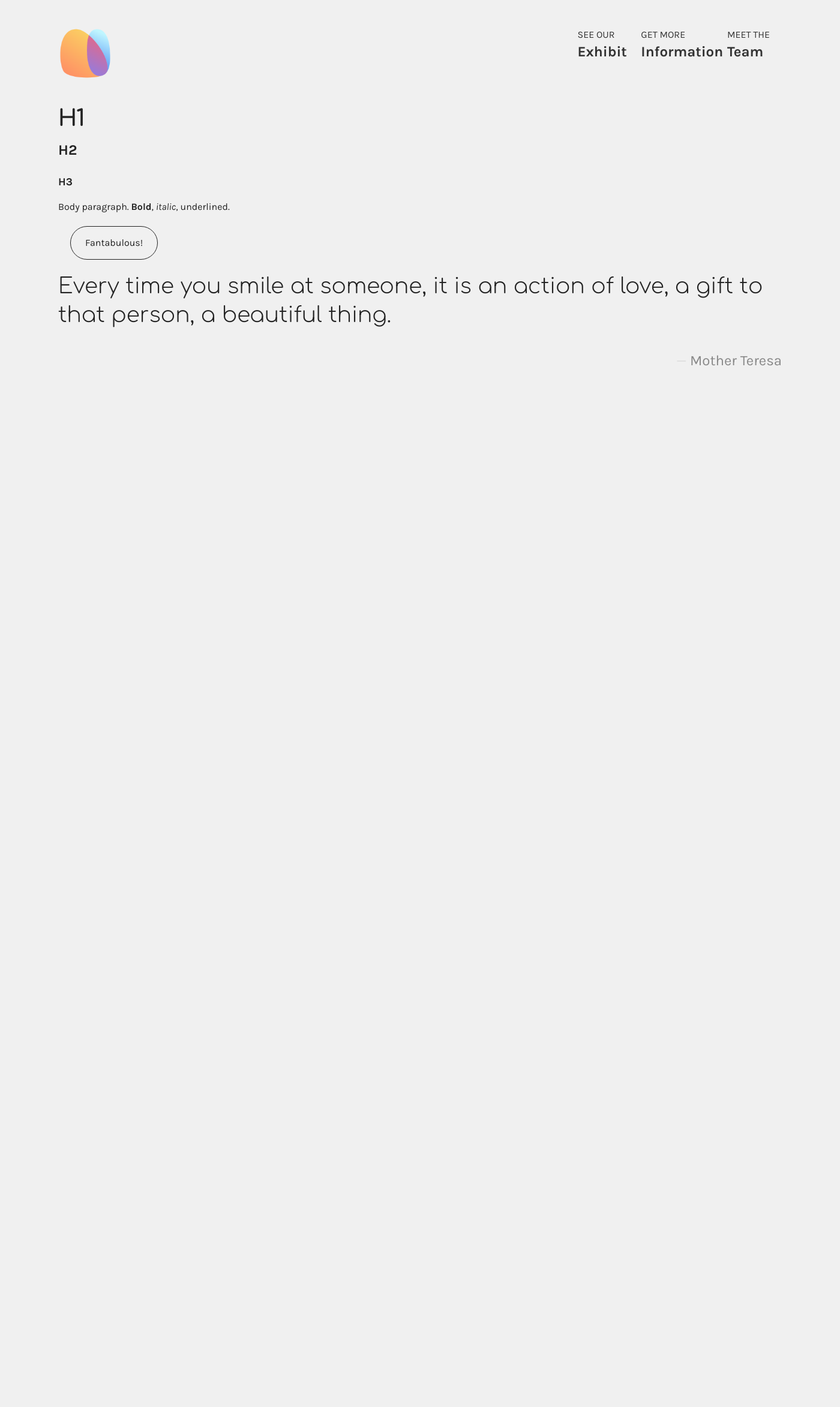
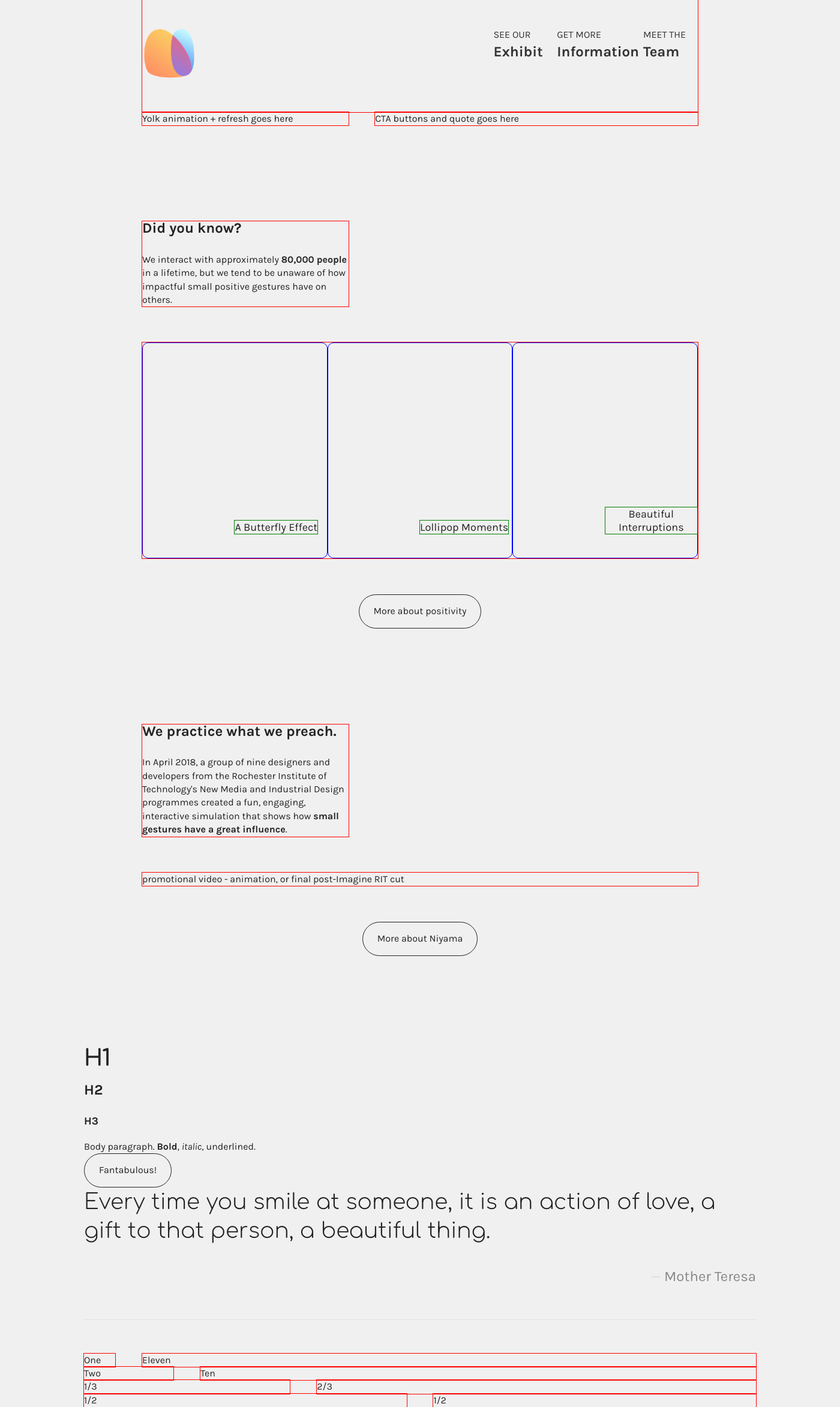
Before and after one commit to exl8210/Niyama, a PHP site: page /wip.php in a window 1400 px wide. Shown: the whole page at 60% size. Before the commit the page ends 610 px from the top, so only its background shows below. Run offline with PHP 8.4, Linux system fonts and the light colour scheme.

Commit message:
Laying out the homepage
Started laying out the homepage according to the wireframes.

```diff
--- /dev/null
+++ b/assets/css/skeleton-modified.css
@@ -0,0 +1,178 @@
+/*
+* Skeleton V2.0.4
+* Copyright 2014, Dave Gamache
+* Modified by Ethelia Lung, 2018
+* www.getskeleton.com
+* Free to use under the MIT license.
+* http://www.opensource.org/licenses/mit-license.php
+* 12/29/2014
+*/
+
+
+/* Table of contents
+––––––––––––––––––––––––––––––––––––––––––––––––––
+- Grid
+- Utilities
+- Clearing
+- Media Queries
+*/
+
+
+/* Grid
+–––––––––––––––––––––––––––––––––––––––––––––––––– */
+.container {
+  position: relative;
+  width: 100%;
+  max-width: 1366px;    /* formerly 960 */
+  margin: 0 auto;
+  padding: 0 20px;
+  box-sizing: border-box; }
+.column,
+.columns {
+  width: 100%;
+  float: left;
+  box-sizing: border-box; }
+
+/* For devices larger than 400px */
+@media (min-width: 400px) {
+  .container {
+    width: 85%;
+    padding: 0; }
+}
+
+/* For devices larger than 550px */
+@media (min-width: 550px) {
+  .container {
+    width: 80%; }
+  .column,
+  .columns {
+    margin-left: 4%;
+    outline: 1px red solid;}
+  .column:first-child,
+  .columns:first-child {
+    margin-left: 0; }
+
+  .one.column,
+  .one.columns                    { width: 4.66666666667%; }
+  .two.columns                    { width: 13.3333333333%; }
+  .three.columns                  { width: 22%;            }
+  .four.columns                   { width: 30.6666666667%; }
+  .five.columns                   { width: 39.3333333333%; }
+  .six.columns                    { width: 48%;            }
+  .seven.columns                  { width: 56.6666666667%; }
+  .eight.columns                  { width: 65.3333333333%; }
+  .nine.columns                   { width: 74.0%;          }
+  .ten.columns                    { width: 82.6666666667%; }
+  .eleven.columns                 { width: 91.3333333333%; }
+  .twelve.columns                 { width: 100%; margin-left: 0; }
+
+  .one-third.column               { width: 30.6666666667%; }
+  .two-thirds.column              { width: 65.3333333333%; }
+
+  .one-half.column                { width: 48%; }
+
+  /* Offsets */
+  .offset-by-one.column,
+  .offset-by-one.columns          { margin-left: 8.66666666667%; }
+  .offset-by-two.column,
+  .offset-by-two.columns          { margin-left: 17.3333333333%; }
+  .offset-by-three.column,
+  .offset-by-three.columns        { margin-left: 26%;            }
+  .offset-by-four.column,
+  .offset-by-four.columns         { margin-left: 34.6666666667%; }
+  .offset-by-five.column,
+  .offset-by-five.columns         { margin-left: 43.3333333333%; }
+  .offset-by-six.column,
+  .offset-by-six.columns          { margin-left: 52%;            }
+  .offset-by-seven.column,
+  .offset-by-seven.columns        { margin-left: 60.6666666667%; }
+  .offset-by-eight.column,
+  .offset-by-eight.columns        { margin-left: 69.3333333333%; }
+  .offset-by-nine.column,
+  .offset-by-nine.columns         { margin-left: 78.0%;          }
+  .offset-by-ten.column,
+  .offset-by-ten.columns          { margin-left: 86.6666666667%; }
+  .offset-by-eleven.column,
+  .offset-by-eleven.columns       { margin-left: 95.3333333333%; }
+
+  .offset-by-one-third.column,
+  .offset-by-one-third.columns    { margin-left: 34.6666666667%; }
+  .offset-by-two-thirds.column,
+  .offset-by-two-thirds.columns   { margin-left: 69.3333333333%; }
+
+  .offset-by-one-half.column,
+  .offset-by-one-half.columns     { margin-left: 52%; }
+
+}
+
+
+/* Utilities
+–––––––––––––––––––––––––––––––––––––––––––––––––– */
+.u-full-width {
+  width: 100%;
+  box-sizing: border-box; }
+.u-max-full-width {
+  max-width: 100%;
+  box-sizing: border-box; }
+.u-pull-right {
+  float: right; }
+.u-pull-left {
+  float: left; }
+.u-centre {
+    text-align: center;
+}
+
+
+/* Misc
+–––––––––––––––––––––––––––––––––––––––––––––––––– */
+hr {
+  margin-top: 3rem;
+  margin-bottom: 3.5rem;
+  border-width: 0;
+  border-top: 1px solid #E1E1E1; }
+
+
+/* Clearing
+–––––––––––––––––––––––––––––––––––––––––––––––––– */
+
+/* Self Clearing Goodness */
+.container:after,
+.row:after,
+.u-cf {
+  content: "";
+  display: table;
+  clear: both; }
+
+.clear {
+    margin: 80px 0;
+}
+
+.small-vert-space {
+    margin: 60px 0;
+}
+
+
+/* Media Queries
+–––––––––––––––––––––––––––––––––––––––––––––––––– */
+/*
+Note: The best way to structure the use of media queries is to create the queries
+near the relevant code. For example, if you wanted to change the styles for buttons
+on small devices, paste the mobile query code up in the buttons section and style it
+there.
+*/
+
+
+/* Larger than mobile */
+@media (min-width: 400px) {}
+
+/* Larger than phablet (also point when grid becomes active) */
+@media (min-width: 550px) {}
+
+/* Larger than tablet */
+@media (min-width: 750px) {}
+
+/* Larger than desktop */
+@media (min-width: 1000px) {}
+
+/* Larger than Desktop HD */
+@media (min-width: 1200px) {}
--- a/assets/css/style.css
+++ b/assets/css/style.css
@@ -6,6 +6,12 @@
     outline: 0;
     border: 0;
     text-decoration: none;
+}
+
+html {
+  font-family: sans-serif; /* 1 */
+  -ms-text-size-adjust: 100%; /* 2 */
+  -webkit-text-size-adjust: 100%; /* 2 */
 }
 
 
@@ -138,6 +144,34 @@ h3 {
     border-radius: 30px;
     border: 1px solid #232323;
     padding: 16px 24px;
-    margin: 20px;
     cursor: pointer;
 }
+
+#info-cards {
+    display: flex;
+    justify-content: space-between;
+}
+
+.card {
+    width: 350px;
+    height: 360px;
+    border-radius: 10px;
+    display: inline-block;
+    border: 1px solid blue;
+    text-align: center;
+    position: relative;
+    cursor: pointer;
+    margin-top: 0;
+    transition: margin-top ease 0.3s;
+}
+
+.card:hover {
+    margin-top: -20px;
+}
+
+.card span {
+    position: absolute;
+    bottom: 40px;
+    font-size: 18px;
+    outline: 1px solid green;
+}
--- a/wip.php
+++ b/wip.php
@@ -9,10 +9,11 @@
     <!-- og - the content that comes up when shared on social media -->
     <meta property="og:site_name" content="Niyama" />
     <meta property="og:title" content="Making Positive Connections" />
-    <meta property="og:image" content="<!-- INSERT HERE -->">
-    <meta property="og:image:type" content="image/png">
-    <meta property="og:image:width" content="800">
-    <meta property="og:image:height" content="500">
+    <meta property="og:description" content="Come interact with curious little characters, Yolks, and help spread happiness through their world! Niyama's exhibit at ImagineRIT will be a fun, engaging, interactive simulation that shows how small gestures can have a great influence in the world." />
+    <meta property="og:image" content="assets/media/yolk-banner.jpg">
+    <meta property="og:image:type" content="image/jpeg">
+    <meta property="og:image:width" content="960">
+    <meta property="og:image:height" content="400">
 
     <!-- favicon -->
     <link rel="icon" type="image/png" href="assets/media/brand/favicon-16x16.png" sizes="16x16">
@@ -24,6 +25,7 @@
 
     <!-- styles -->
     <link href="assets/css/style.css" rel="stylesheet" type="text/css" />
+    <link href="assets/css/skeleton-modified.css" rel="stylesheet" type="text/css" />
     <link href="https://fonts.googleapis.com/css?family=Comfortaa:300|Karla:400,400i,700,700i" rel="stylesheet">
 
     <!-- script -->
@@ -57,8 +59,8 @@
 
 <body>
 
-    <div id="container">
-        <header>
+    <div class="container">
+        <header class="offset-by-one ten columns">
             <a href="index.php"><img src="assets/media/brand/niyama-logo@2x.png" id="logo" alt="Niyama" /></a>
 
             <nav>
@@ -71,10 +73,68 @@
 
         </header>
 
-        <section>
+        <div class="u-cf"></div>
+
+        <!-- Yolk Quotes -->
+        <div class="row" id="yolk-quote">
+            <div class="offset-by-one four columns">
+                Yolk animation + refresh goes here
+            </div>
+
+            <div class="six columns">
+                CTA buttons and quote goes here
+            </div>
+        </div>
+
+        <div class="u-cf clear"></div>
+
+        <!-- Did you know -->
+        <div class="row" id="did-you-know">
+            <div class="offset-by-one four columns">
+                <h2>Did you know?</h2>
+                <p>We interact with approximately <strong>80,000 people</strong> in a lifetime, but we tend to be unaware of how impactful small positive gestures have on others.</p>
+            </div>
+
+            <div class="u-cf small-vert-space"></div>
+
+            <div class="offset-by-one ten columns" id="info-cards">
+                <a class="card"><span>A Butterfly Effect</span></a>
+                <a class="card"><span>Lollipop Moments</span></a>
+                <a class="card"><span>Beautiful Interruptions</span></a>
+            </div>
+
+            <div class="u-cf small-vert-space"></div>
+
+            <div class="u-full-width u-centre">
+                <a class="button">More about positivity</a>
+            </div>
+        </div>
+
+        <div class="u-cf clear"></div>
+
+        <!-- Exhibit intro -->
+        <div class="row" id="exhibit-intro">
+            <div class="offset-by-one four columns">
+                <h2>We practice what we preach.</h2>
+                <p>In April 2018, a group of nine designers and developers from the Rochester Institute of Technology's New Media and Industrial Design programmes created a fun, engaging, interactive simulation that shows how <strong>small gestures have a great influence</strong>.</p>
+            </div>
+
+            <div class="u-cf small-vert-space"></div>
+
+            <div class="offset-by-one ten columns">
+                promotional video - animation, or final post-Imagine RIT cut
+            </div>
+
+            <div class="u-cf small-vert-space"></div>
+
+            <div class="u-full-width u-centre">
+                <a class="button">More about Niyama</a>
+            </div>
+        </div>
 
 
-        </section>
+
+        <div class="u-cf clear"></div>
 
         <h1>H1</h1>
         <h2>H2</h2>
@@ -90,6 +150,32 @@
             <p class="attr">Mother Teresa</p>
         </blockquote>
 
+        <hr />
+
+
+        <!-- columns should be the immediate child of a .row -->
+        <div class="row">
+            <div class="one column">One</div>
+            <div class="eleven columns">Eleven</div>
+        </div>
+
+        <!-- just use a number and class 'column' or 'columns' -->
+        <div class="row">
+            <div class="two columns">Two</div>
+            <div class="ten columns">Ten</div>
+        </div>
+
+        <!-- there are a few shorthand columns widths as well -->
+        <div class="row">
+            <div class="one-third column">1/3</div>
+            <div class="two-thirds column">2/3</div>
+        </div>
+        <div class="row">
+            <div class="one-half column">1/2</div>
+            <div class="one-half column">1/2</div>
+        </div>
+
+
         <footer>
 
 
```
Also changed, not shown: assets/media/yolk-banner.jpg (added).
